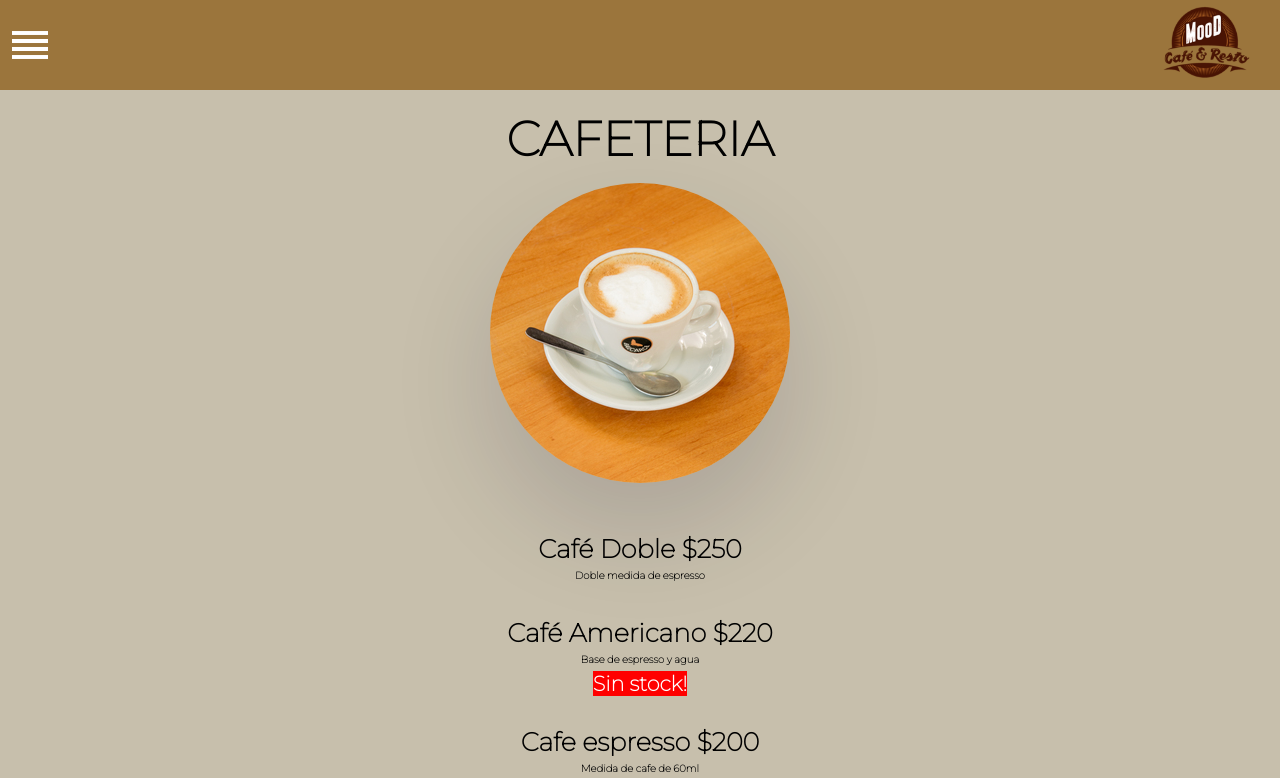
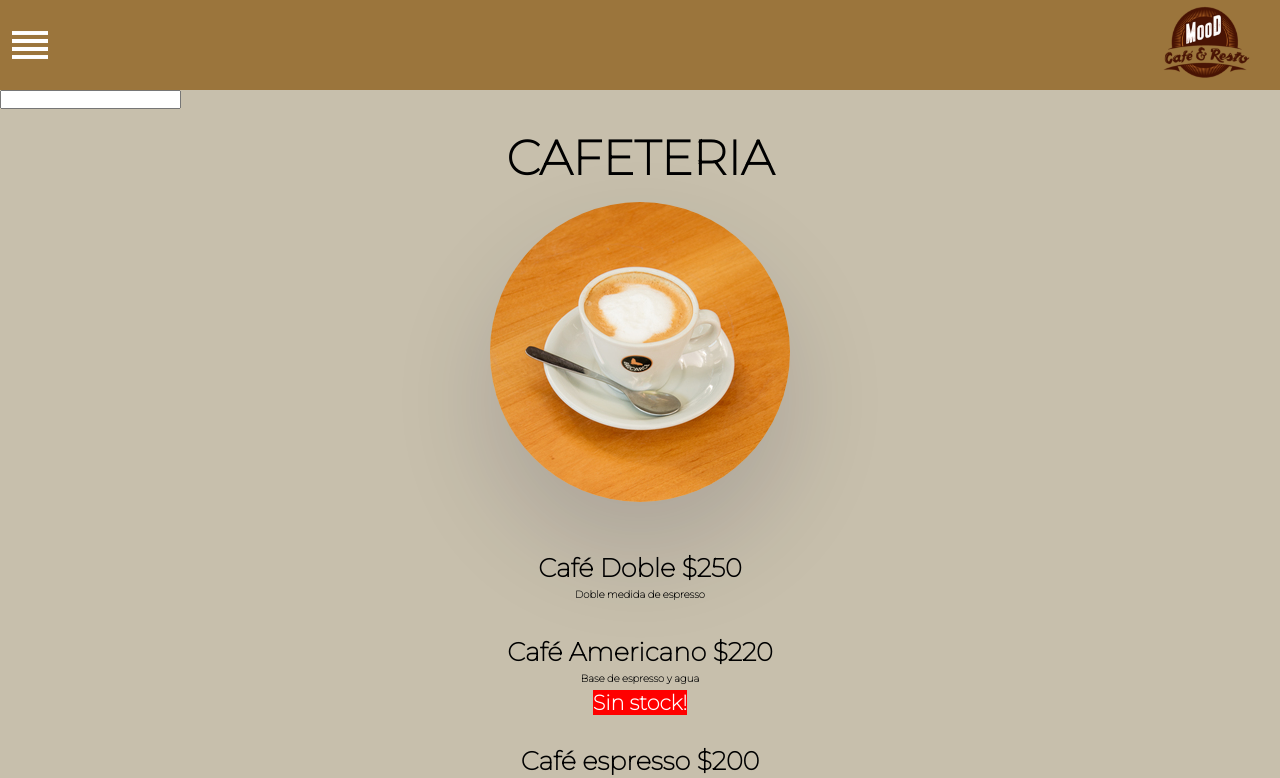
Before and after one commit to tomasnazer/MoodCafe-v2, a Vue app: page /coffemenu in a window 1280 px wide. Shown: the top 778 px of the page. Built offline with nearby package versions, Linux system fonts and the light colour scheme; data requests are answered from the project's data file.

Commit message:
implementing search bar on menus

```diff
--- a/db.json
+++ b/db.json
@@ -21,7 +21,7 @@
         {
             "id":3,
             "Titulo":"",
-            "nombre":"Cafe espresso",
+            "nombre":"Café espresso",
             "precio": "200",
             "descripcion": "Medida de cafe de 60ml",
             "img": "",
@@ -136,7 +136,7 @@
             "stock": "true"
         },
         {
-            "id":15,
+            "id":81,
             "Titulo":"",
             "nombre": "Té con hierbas",
             "precio": "150",
@@ -514,7 +514,7 @@
             "stock": "true"
         },
         {
-            "id":55,
+            "id":83,
             "Titulo":"",
             "nombre": "Tostadas",
             "precio": "200",
@@ -577,7 +577,7 @@
             "stock": "true"
         },
         {
-            "id":61,
+            "id":82,
             "Titulo":"",
             "nombre": "Gourmet",
             "precio": "350",
--- a/src/views/CoffMenuView.vue
+++ b/src/views/CoffMenuView.vue
@@ -1,11 +1,20 @@
 <template>
-    <div  >
+    <input type="text" v-model="search" @click="isInputOpen = !isInputOpen" />
+    <div class="Product-box" v-for="product in filteredProducts" :key="product.id">
+            <h1 v-show="product.Titulo != ''">{{ product.Titulo }}</h1>
+            <img v-show="product.img != ''" :src="'/static/' + product.img" :alt="product.nombre" class="img-box">
+            <p class="product">{{product.nombre}} ${{product.precio}}</p>
+            <p class="description">{{product.descripcion}}</p>
+            <p class="stock" v-show="product.stock != 'true'">Sin stock!</p>
+    </div>
+    <div v-if="isInputOpen === false">
         <ProductsCoffee :products="products" />
     </div>
 </template>
 
 <script>
 import ProductsCoffee from "../components/ProductsCoffee.vue"
+import { ref } from "vue";
 
 export default {
   name: "Coffepage",
@@ -15,10 +24,17 @@ export default {
 
   data(){
       return {
+          search: '',
           products: [],
+          isInputOpen: false,
 
       }
 
+  },
+  computed: {
+    filteredProducts() {
+        return this.products.filter(product => product.nombre.toLowerCase().includes(this.search.toLowerCase()))
+    }
   },
   mounted() {
           this.fetchProducts(),
@@ -47,6 +63,49 @@ export default {
 </script>
 
 <style scoped>
+.Product-box {
+    display: flex;
+    flex-direction: column;
+    align-items: center;
+    margin-bottom: 30px;
+}
+h1 {
+    margin-top: 20px;
+    margin-bottom: 5px;
+    font-size: 3rem;
+    font-weight: bold;
+    text-align: center;
+}
+.img-box {
+    border-radius: 50%;
+    margin-top: 10px;
+    margin-bottom: 50px;
+    box-shadow: rgba(17,12,46,0.15) 0px 48px
+    100px 0px;
+}
 
+.product {
+    text-align: center;
+    font-weight: bold;
+    font-size: 1.6rem;
+    margin-bottom: 5px;
+}
+
+.description {
+    text-align: center;
+    margin-left: 9px;
+    margin-right: 9px;
+    color: black;
+    font-weight: bold;
+    margin-bottom: 5px;
+
+}
+
+.stock {
+    color: white;
+    background: red;
+    font-size: 1.3rem;
+    font-weight: bold;
+}
 
 </style>
```
